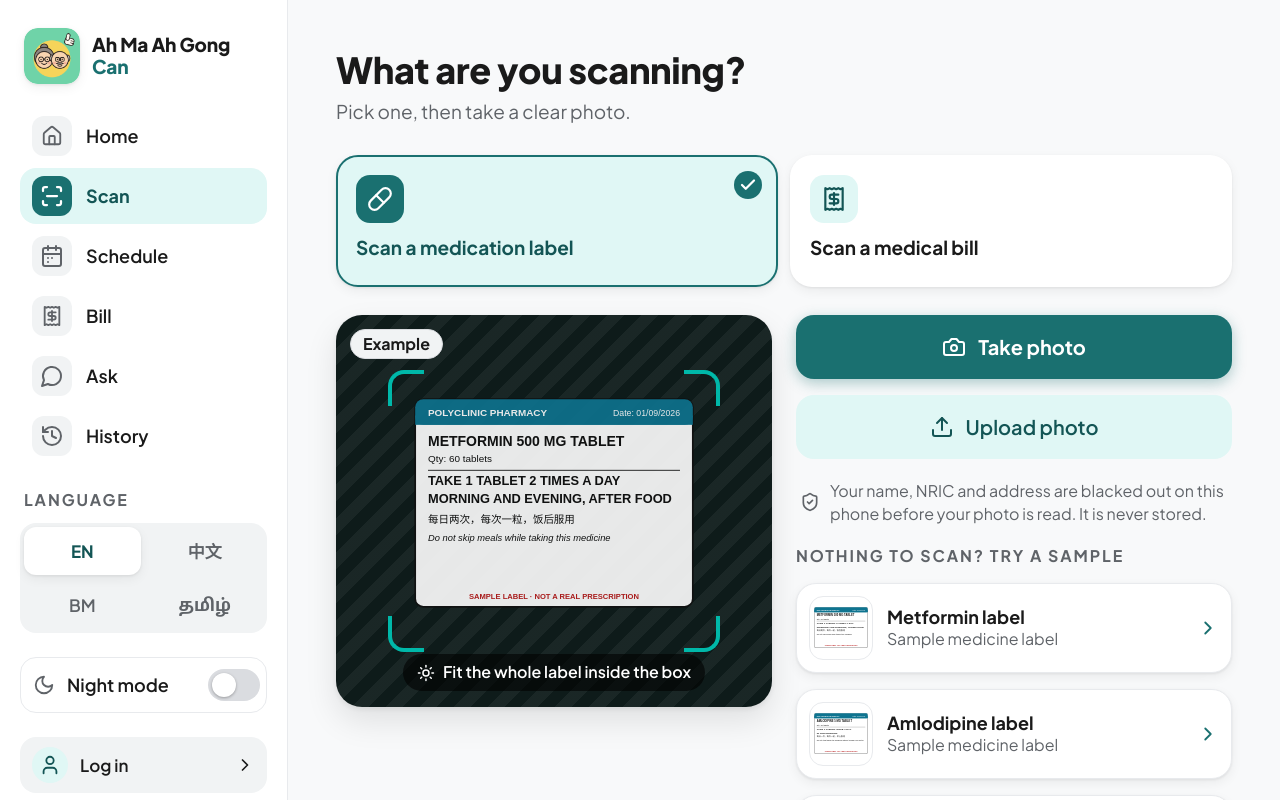
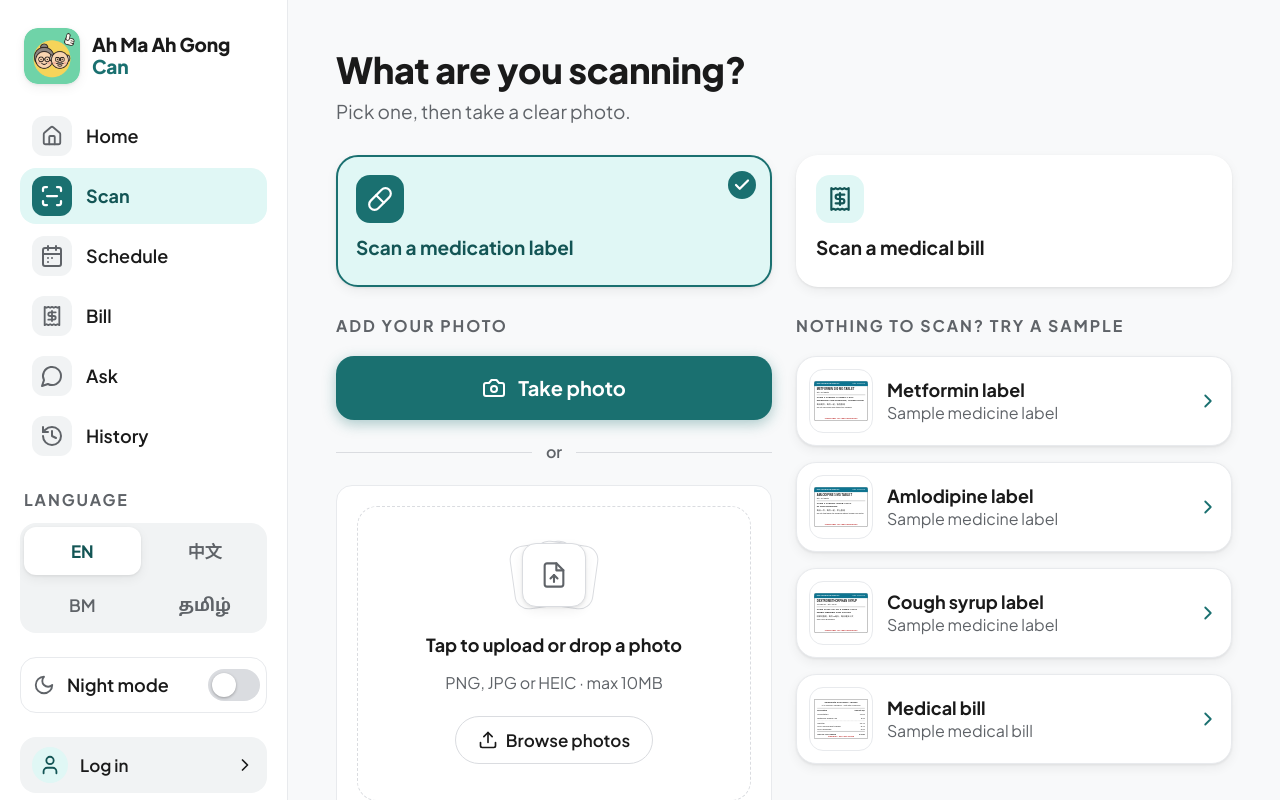
Before and after one commit to zacharyzai/wad2-proj, a Vue app: page /scan in a window 1280 px wide. Shown: the top 800 px of the page. Built offline with nearby package versions, Linux system fonts and the light colour scheme.

Commit message:
refactor(scan): group camera, upload and privacy note in one "Add your photo" column; align type cards with columns

```diff
--- /dev/null
+++ b/src/components/scan/UploadDropzone.vue
@@ -0,0 +1,136 @@
+<!-- Owner: Asher (built by Claude, declared in README.txt). Pick or drop a photo, check it, then Scan.
+     Emits the chosen File as 'select'; ScanView compresses, covers and sends it as before. -->
+<script setup>
+import { onBeforeUnmount, ref } from 'vue'
+import { useI18n } from 'vue-i18n'
+import AppIcon from '../layout/AppIcon.vue'
+
+const TYPES = ['image/png', 'image/jpeg', 'image/heic', 'image/heif', 'image/webp']
+const MAX_BYTES = 10 * 1024 * 1024
+
+const emit = defineEmits(['select'])
+const { t } = useI18n()
+
+const input = ref(null)
+const file = ref(null)
+const url = ref(null)
+const noThumb = ref(false) // the browser can't draw it (e.g. HEIC outside Safari); Scan still tries
+const error = ref(null)
+const dragging = ref(false)
+
+function choose(f) {
+  if (!f) return
+  // Some browsers give HEIC files no type, so the name decides.
+  if (!TYPES.includes(f.type) && !/\.(heic|heif)$/i.test(f.name)) return (error.value = t('scan.dz.wrongType'))
+  if (f.size > MAX_BYTES) return (error.value = t('scan.dz.tooBig'))
+  error.value = null
+  if (url.value) URL.revokeObjectURL(url.value)
+  file.value = f
+  url.value = URL.createObjectURL(f)
+  noThumb.value = false
+}
+
+function onInput(event) {
+  choose(event.target.files[0])
+  event.target.value = '' // lets the same file be picked again
+}
+
+function onDrop(event) {
+  dragging.value = false
+  choose(event.dataTransfer.files[0])
+}
+
+// dragleave also fires when moving over a child; only stop when the pointer really leaves the zone.
+function onLeave(event) {
+  if (!event.currentTarget.contains(event.relatedTarget)) dragging.value = false
+}
+
+onBeforeUnmount(() => url.value && URL.revokeObjectURL(url.value))
+</script>
+
+<template>
+  <div class="dz-card">
+    <input ref="input" type="file" accept="image/png,image/jpeg,image/heic,image/heif,image/webp" class="d-none" data-testid="upload-input" @change="onInput" />
+
+    <div v-if="file" class="dz-chosen">
+      <img v-if="!noThumb" :src="url" :alt="t('scan.dz.previewAlt')" class="dz-thumb" @error="noThumb = true" />
+      <p class="dz-name">{{ file.name }}</p>
+      <div class="d-flex flex-column gap-3">
+        <button type="button" class="btn btn-primary" @click="emit('select', file)"><AppIcon name="scan" />{{ t('scan.dz.scan') }}</button>
+        <button type="button" class="btn btn-secondary" @click="input.click()"><AppIcon name="upload" />{{ t('scan.dz.change') }}</button>
+      </div>
+    </div>
+
+    <div
+      v-else
+      class="dz"
+      :class="{ 'dz-over': dragging }"
+      role="button"
+      tabindex="0"
+      aria-labelledby="dz-title"
+      aria-describedby="dz-hint"
+      @click="input.click()"
+      @keydown.enter.space.prevent="input.click()"
+      @dragover.prevent="dragging = true"
+      @dragleave="onLeave"
+      @drop.prevent="onDrop"
+    >
+      <span class="dz-stack" aria-hidden="true">
+        <span class="dz-sq dz-back-l"></span>
+        <span class="dz-sq dz-back-r"></span>
+        <span class="dz-sq dz-front">
+          <svg width="28" height="28" viewBox="0 0 24 24" fill="none" stroke="currentColor" stroke-width="1.8" stroke-linecap="round" stroke-linejoin="round">
+            <path d="M14 2H6a2 2 0 0 0-2 2v16a2 2 0 0 0 2 2h12a2 2 0 0 0 2-2V8z" /><path d="M14 2v6h6" /><path d="M12 18v-6" /><path d="m9 15 3-3 3 3" />
+          </svg>
+        </span>
+      </span>
+      <span id="dz-title" class="dz-title">{{ t('scan.dz.title') }}</span>
+      <span id="dz-hint" class="dz-hint">{{ t('scan.dz.hint') }}</span>
+      <!-- Looks like a button; the whole zone is the real one (a button inside a button would confuse screen readers). -->
+      <span class="dz-pill" aria-hidden="true"><AppIcon name="upload" :size="20" />{{ t('scan.dz.browse') }}</span>
+    </div>
+
+    <p v-if="error" class="dz-error" role="alert"><AppIcon name="alert" :size="20" />{{ error }}</p>
+  </div>
+</template>
+
+<style scoped>
+.dz-card { width: 100%; max-width: 560px; margin-inline: auto; padding: 28px; border: 1px solid var(--color-border); border-radius: 16px; background: var(--color-card); }
+.dz {
+  display: flex; flex-direction: column; align-items: center; gap: 12px; padding: 56px 20px; text-align: center; cursor: pointer;
+  border: 1.5px dashed var(--color-border-strong); border-radius: 20px;
+  transition: border-color var(--dur) var(--ease-out), background-color var(--dur) var(--ease-out);
+}
+.dz:hover, .dz-over { border-color: var(--color-primary); }
+.dz-over { background: var(--color-tint); }
+.dz:focus-visible { outline: 3px solid var(--color-primary); outline-offset: 3px; }
+
+.dz-stack { position: relative; width: 64px; height: 64px; margin-bottom: 12px; }
+.dz-sq { position: absolute; inset: 0; display: grid; place-items: center; border: 1px solid var(--color-border-strong); border-radius: 14px; background: var(--color-card); transition: transform var(--dur) var(--ease-spring); }
+.dz-back-l { transform: translateX(-10px) rotate(-8deg); }
+.dz-back-r { transform: translateX(10px) rotate(8deg); }
+.dz-front { color: var(--color-text-muted); box-shadow: var(--shadow-card); }
+.dz:hover .dz-back-l, .dz-over .dz-back-l { transform: translateX(-20px) rotate(-14deg); }
+.dz:hover .dz-back-r, .dz-over .dz-back-r { transform: translateX(20px) rotate(14deg); }
+
+.dz-title { font-size: 18px; font-weight: 700; color: var(--color-text); }
+.dz-hint { font-size: 16px; color: var(--color-text-muted); }
+.dz-pill {
+  display: inline-flex; align-items: center; gap: 8px; min-height: 48px; margin-top: 8px; padding: 0 22px;
+  border: 1px solid var(--color-border-strong); border-radius: var(--r-pill); background: var(--color-card);
+  color: var(--color-text); font-size: 17px; font-weight: 600;
+}
+.dz:hover .dz-pill, .dz-over .dz-pill { border-color: var(--color-primary); color: var(--color-tint-text); }
+
+.dz-chosen { display: flex; flex-direction: column; gap: 16px; }
+.dz-thumb { width: 100%; max-height: 280px; object-fit: contain; border: 1px solid var(--color-border); border-radius: 14px; background: var(--color-surface-2); }
+.dz-name { margin: 0; font-size: 16px; color: var(--color-text-muted); overflow-wrap: anywhere; }
+.dz-error { display: flex; align-items: center; gap: 8px; margin: 16px 0 0; font-size: 17px; font-weight: 600; color: var(--color-danger-text); }
+
+@media (max-width: 575.98px) { .dz-card { padding: 16px; } .dz { padding: 40px 16px; } }
+@media (prefers-reduced-motion: reduce) {
+  .dz, .dz-sq { transition: none; }
+  .dz:hover .dz-back-l, .dz-over .dz-back-l { transform: translateX(-10px) rotate(-8deg); }
+  .dz:hover .dz-back-r, .dz-over .dz-back-r { transform: translateX(10px) rotate(8deg); }
+}
+</style>
--- a/src/i18n/locales/en.json
+++ b/src/i18n/locales/en.json
@@ -110,12 +110,7 @@
     "useSample": "Use a sample instead",
     "capture": "Capture",
     "preview": "Camera preview",
-    "cameraBlocked": "We can’t open the camera. Allow camera access in your browser, or use Upload photo.",
-    "example": "Example",
-    "exampleAlt": {
-      "medication": "Example of a medication label",
-      "bill": "Example of a medical bill"
-    },
+    "cameraBlocked": "We can’t open the camera. Allow camera access in your browser, or upload a photo instead.",
     "choose": {
       "title": "What are you scanning?",
       "lead": "Pick one, then take a clear photo."
@@ -126,7 +121,19 @@
       "medication": "Sample medicine label",
       "bill": "Sample medical bill"
     },
-    "covering": "Covering your personal details…"
+    "covering": "Covering your personal details…",
+    "dz": {
+      "title": "Tap to upload or drop a photo",
+      "hint": "PNG, JPG or HEIC · max 10MB",
+      "browse": "Browse photos",
+      "change": "Change photo",
+      "scan": "Scan",
+      "previewAlt": "The photo you chose",
+      "tooBig": "Please choose a photo under 10MB.",
+      "wrongType": "Please choose a PNG, JPG or HEIC photo."
+    },
+    "addPhoto": "Add your photo",
+    "or": "or"
   },
   "confirm": {
     "title": {
--- a/src/i18n/locales/ms.json
+++ b/src/i18n/locales/ms.json
@@ -110,12 +110,7 @@
     "useSample": "Guna contoh",
     "capture": "Tangkap",
     "preview": "Pratonton kamera",
-    "cameraBlocked": "Kamera tidak dapat dibuka. Benarkan akses kamera dalam pelayar anda, atau guna Muat naik gambar.",
-    "example": "Contoh",
-    "exampleAlt": {
-      "medication": "Contoh label ubat",
-      "bill": "Contoh bil perubatan"
-    },
+    "cameraBlocked": "Kamera tidak dapat dibuka. Benarkan akses kamera dalam pelayar anda, atau muat naik gambar.",
     "choose": {
       "title": "Apa yang anda imbas?",
       "lead": "Pilih satu, kemudian ambil gambar yang jelas."
@@ -126,7 +121,19 @@
       "medication": "Contoh label ubat",
       "bill": "Contoh bil perubatan"
     },
-    "covering": "Menutup butiran peribadi anda…"
+    "covering": "Menutup butiran peribadi anda…",
+    "dz": {
+      "title": "Ketik untuk muat naik atau lepaskan gambar di sini",
+      "hint": "PNG, JPG atau HEIC · maksimum 10MB",
+      "browse": "Pilih gambar",
+      "change": "Tukar gambar",
+      "scan": "Imbas",
+      "previewAlt": "Gambar yang anda pilih",
+      "tooBig": "Sila pilih gambar yang kurang daripada 10MB.",
+      "wrongType": "Sila pilih gambar PNG, JPG atau HEIC."
+    },
+    "addPhoto": "Tambah gambar anda",
+    "or": "atau"
   },
   "confirm": {
     "title": {
--- a/src/i18n/locales/ta.json
+++ b/src/i18n/locales/ta.json
@@ -111,11 +111,6 @@
     "capture": "படம் பிடி",
     "preview": "கேமரா முன்னோட்டம்",
     "cameraBlocked": "கேமராவைத் திறக்க முடியவில்லை. உலாவியில் கேமரா அனுமதியை வழங்குங்கள், அல்லது படத்தைப் பதிவேற்றுங்கள்.",
-    "example": "எடுத்துக்காட்டு",
-    "exampleAlt": {
-      "medication": "மருந்து லேபிளின் எடுத்துக்காட்டு",
-      "bill": "மருத்துவக் கட்டணச் சீட்டின் எடுத்துக்காட்டு"
-    },
     "choose": {
       "title": "எதை ஸ்கேன் செய்கிறீர்கள்?",
       "lead": "ஒன்றைத் தேர்ந்தெடுத்து, தெளிவான படம் எடுங்கள்."
@@ -126,7 +121,19 @@
       "medication": "மாதிரி மருந்து லேபிள்",
       "bill": "மாதிரி மருத்துவக் கட்டணச் சீட்டு"
     },
-    "covering": "உங்கள் தனிப்பட்ட விவரங்கள் மறைக்கப்படுகின்றன…"
+    "covering": "உங்கள் தனிப்பட்ட விவரங்கள் மறைக்கப்படுகின்றன…",
+    "dz": {
+      "title": "படத்தைப் பதிவேற்ற தட்டுங்கள் அல்லது இங்கே இழுத்து விடுங்கள்",
+      "hint": "PNG, JPG அல்லது HEIC · அதிகபட்சம் 10MB",
+      "browse": "படங்களைத் தேர்வுசெய்க",
+      "change": "படத்தை மாற்று",
+      "scan": "ஸ்கேன் செய்",
+      "previewAlt": "நீங்கள் தேர்ந்தெடுத்த படம்",
+      "tooBig": "10MB-க்குக் குறைவான படத்தைத் தேர்வுசெய்யுங்கள்.",
+      "wrongType": "PNG, JPG அல்லது HEIC படத்தைத் தேர்வுசெய்யுங்கள்."
+    },
+    "addPhoto": "உங்கள் படத்தைச் சேர்க்கவும்",
+    "or": "அல்லது"
   },
   "confirm": {
     "title": {
--- a/src/i18n/locales/zh.json
+++ b/src/i18n/locales/zh.json
@@ -110,12 +110,7 @@
     "useSample": "改用示例",
     "capture": "拍下",
     "preview": "相机画面",
-    "cameraBlocked": "无法打开相机。请在浏览器中允许使用相机，或改用“上传照片”。",
-    "example": "示例",
-    "exampleAlt": {
-      "medication": "药物标签示例",
-      "bill": "医药账单示例"
-    },
+    "cameraBlocked": "无法打开相机。请在浏览器中允许使用相机，或改为上传照片。",
     "choose": {
       "title": "您要扫描什么？",
       "lead": "选一项，然后拍一张清楚的照片。"
@@ -126,7 +121,19 @@
       "medication": "示例药物标签",
       "bill": "示例医药账单"
     },
-    "covering": "正在遮盖您的个人资料…"
+    "covering": "正在遮盖您的个人资料…",
+    "dz": {
+      "title": "点击上传或拖入照片",
+      "hint": "PNG、JPG 或 HEIC · 最大 10MB",
+      "browse": "选择照片",
+      "change": "更换照片",
+      "scan": "扫描",
+      "previewAlt": "您选择的照片",
+      "tooBig": "请选择小于 10MB 的照片。",
+      "wrongType": "请选择 PNG、JPG 或 HEIC 格式的照片。"
+    },
+    "addPhoto": "添加照片",
+    "or": "或"
   },
   "confirm": {
     "title": {
--- a/src/styles/views/ScanView.css
+++ b/src/styles/views/ScanView.css
@@ -3,6 +3,7 @@
 
 /* Choose what to scan */
 .types { display: grid; grid-template-columns: repeat(2, minmax(0, 1fr)); gap: 12px; }
+@media (min-width: 992px) { .types { gap: 24px; } } /* same gap as the columns below, so the cards line up with them */
 .type { position: relative; display: flex; flex-direction: column; align-items: flex-start; gap: 12px; min-height: 132px; padding: 18px; border: 2px solid transparent; border-radius: 22px; background: var(--color-card); color: var(--color-text); text-align: left; box-shadow: var(--shadow-card); transition: border-color var(--dur) var(--ease-out), background-color var(--dur) var(--ease-out); }
 .type:hover { border-color: var(--color-tint-strong); }
 .type-tile { width: 48px; height: 48px; border-radius: 14px; background: var(--color-tint); color: var(--color-tint-text); }
@@ -11,11 +12,15 @@
 .type[aria-checked='true'] .type-tile { background: var(--color-primary); color: #fff; }
 .type-check { position: absolute; top: 14px; right: 14px; width: 28px; height: 28px; border-radius: 50%; display: grid; place-items: center; background: var(--color-primary); color: #fff; }
 
+/* Add a photo: Take photo, "or", upload box */
+.or { display: flex; align-items: center; gap: 14px; margin: 0; color: var(--color-text-muted); font-size: 16px; font-weight: 600; }
+.or::before, .or::after { content: ''; flex: 1; height: 1px; background: var(--color-border-strong); }
+.dz-full { max-width: none; padding: 20px; } /* fill the column, like the Take photo button above it */
+.dz-full :deep(.dz) { padding-block: 36px; }
+
 /* Dark camera frame with teal corner brackets */
 .frame-area { position: relative; overflow: hidden; aspect-ratio: 4 / 3.6; border-radius: 26px; background: #0e1b1a repeating-linear-gradient(135deg, rgba(255, 255, 255, 0.05) 0 12px, transparent 12px 24px); box-shadow: var(--shadow-hover); }
 .live { position: absolute; inset: 0; width: 100%; height: 100%; object-fit: cover; }
-.example { position: absolute; inset: 20% 18% 24%; width: 64%; height: 56%; object-fit: contain; opacity: 0.9; }
-.example-tag { position: absolute; top: 14px; left: 14px; }
 .frame { position: absolute; inset: 14% 12%; }
 .frame i { position: absolute; width: 36px; height: 36px; border: 0 solid var(--color-accent); }
 .frame i:nth-child(1) { top: 0; left: 0; border-width: 4px 0 0 4px; border-top-left-radius: 16px; }
@@ -24,7 +29,7 @@
 .frame i:nth-child(4) { bottom: 0; right: 0; border-width: 0 4px 4px 0; border-bottom-right-radius: 16px; }
 .frame-hint { position: absolute; left: 50%; bottom: 16px; transform: translateX(-50%); width: max-content; max-width: calc(100% - 32px); display: inline-flex; align-items: center; gap: 8px; padding: 8px 14px; border-radius: var(--r-pill); background: rgba(0, 0, 0, 0.6); color: #fff; font-size: 16px; font-weight: 600; line-height: 1.3; }
 
-.privacy { display: flex; align-items: center; gap: 10px; padding: 4px 4px 0; color: var(--color-text-muted); font-size: 16px; line-height: 1.45; }
+.privacy { display: flex; align-items: center; gap: 10px; margin: 0; padding: 0 4px; color: var(--color-text-muted); font-size: 16px; line-height: 1.45; }
 .sample { flex-direction: row; align-items: center; gap: 14px; padding: 12px; border-radius: 20px; text-align: left; }
 .sample-thumb { width: 64px; height: 64px; flex: none; padding: 4px; object-fit: contain; border: 1px solid var(--color-border); border-radius: 14px; background: #fff; }
 .sample-name { font-size: 18px; font-weight: 700; line-height: 1.3; }
--- a/src/views/ScanView.vue
+++ b/src/views/ScanView.vue
@@ -8,6 +8,7 @@ import { redactImage } from '../utils/redact'
 import { scanStore } from '../stores/scan'
 import AppIcon from '../components/layout/AppIcon.vue'
 import LoadingState from '../components/layout/LoadingState.vue'
+import UploadDropzone from '../components/scan/UploadDropzone.vue'
 
 const SAMPLES = [
   { id: 'med-1', type: 'medication', key: 'med1' },
@@ -205,7 +206,7 @@ onMounted(() => {
 <template>
   <!-- Kept outside the states so Retake/Upload work from the error screen too. -->
   <input ref="camera" type="file" accept="image/*" capture="environment" class="d-none" data-testid="camera-input" @change="onFile" />
-  <input ref="upload" type="file" accept="image/*" class="d-none" data-testid="upload-input" @change="onFile" />
+  <input ref="upload" type="file" accept="image/*" class="d-none" @change="onFile" />
 
   <div v-if="state === 'loading'" class="busy rise">
     <div class="progress-ring" aria-hidden="true">
@@ -275,35 +276,30 @@ onMounted(() => {
     </div>
 
     <div class="cols">
-      <div>
-        <div class="frame-area">
-          <video v-show="stream" ref="video" class="live" autoplay playsinline muted @playing="cameraReady = true" :aria-label="t('scan.preview')"></video>
-          <!-- Example shown while the camera is off, so people know what to photograph. -->
-          <template v-if="!stream">
-            <span class="badge example-tag">{{ t('scan.example') }}</span>
-            <img :src="`/samples/${type === 'bill' ? 'bill-1' : 'med-1'}.svg`" :alt="t(`scan.exampleAlt.${type}`)" class="example" />
-          </template>
+      <!-- Everything for getting a photo in, in one place: camera first (most people scan with a phone), then upload. -->
+      <section aria-labelledby="add-title">
+        <h2 id="add-title" class="section-label">{{ t('scan.addPhoto') }}</h2>
+        <!-- The video stays mounted (hidden) so startCamera can attach the stream to it. -->
+        <div v-show="stream" class="frame-area">
+          <video ref="video" class="live" autoplay playsinline muted @playing="cameraReady = true" :aria-label="t('scan.preview')"></video>
           <span class="frame" aria-hidden="true"><i></i><i></i><i></i><i></i></span>
           <span class="frame-hint"><AppIcon name="sun" :size="18" />{{ t(`scan.frame.${type}`) }}</span>
         </div>
-        <p v-if="cameraBlocked" class="alert alert-warning" role="alert"><AppIcon name="alert" />{{ t('scan.cameraBlocked') }}</p>
-      </div>
-
-      <div>
-        <div class="d-flex flex-column gap-3">
         <template v-if="stream">
           <button type="button" class="btn btn-primary" :disabled="!cameraReady" @click="capture"><AppIcon name="camera" />{{ t('scan.capture') }}</button>
           <button type="button" class="btn btn-secondary" @click="stopCamera"><AppIcon name="x" />{{ t('scan.cancel') }}</button>
         </template>
         <template v-else>
           <button type="button" class="btn btn-primary" @click="startCamera"><AppIcon name="camera" />{{ t('scan.take') }}</button>
-            <button type="button" class="btn btn-secondary" @click="upload.click()"><AppIcon name="upload" />{{ t('scan.upload') }}</button>
+          <p v-if="cameraBlocked" class="alert alert-warning" role="alert"><AppIcon name="alert" />{{ t('scan.cameraBlocked') }}</p>
+          <p class="or">{{ t('scan.or') }}</p>
+          <UploadDropzone class="dz-full" @select="useFile" />
         </template>
         <p class="privacy"><AppIcon name="shield" :size="20" />{{ t('scan.privacy') }}</p>
-        </div>
+      </section>
 
-        <div class="d-flex flex-column gap-3">
-          <h2 class="section-label">{{ t('scan.samplesTitle') }}</h2>
+      <section aria-labelledby="samples-title">
+        <h2 id="samples-title" class="section-label">{{ t('scan.samplesTitle') }}</h2>
         <div class="d-flex flex-column gap-3 stagger">
           <button v-for="sample in SAMPLES" :key="sample.id" type="button" class="card card-interactive sample" @click="trySample(sample)">
             <img :src="`/samples/${sample.id}.svg`" alt="" class="sample-thumb" />
@@ -314,8 +310,7 @@ onMounted(() => {
             <AppIcon name="right" :size="22" class="text-teal" />
           </button>
         </div>
-        </div>
-      </div>
+      </section>
     </div>
   </div>
 </template>
```
Also changed, not shown: 2 other files (tests, documents, lock files or other folders). Lines whose indentation alone changed are shown as unchanged.
